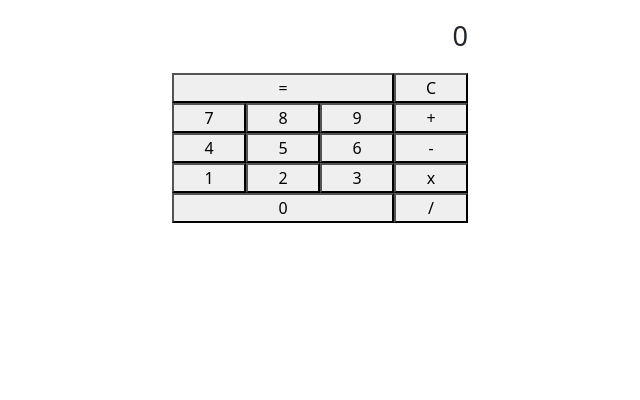
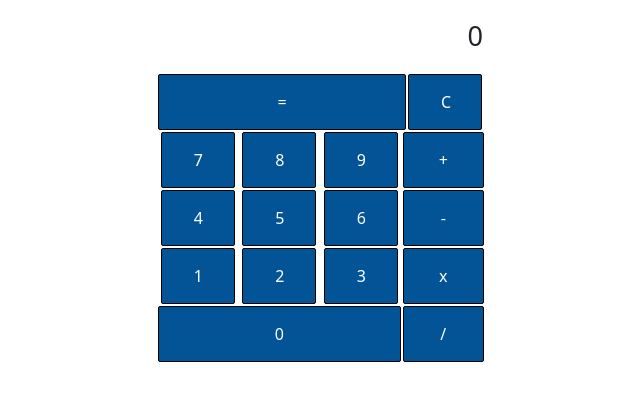
Before and after one commit to devaku/demo, a React (Create React App) app: page / in a window 1280 px wide. Shown: the top 400 px of the page, without its empty margins (320-960 px from the left). Built offline with nearby package versions, Linux system fonts and the light colour scheme.

Commit message:
Basic design

```diff
--- a/src/App.js
+++ b/src/App.js
@@ -333,19 +333,19 @@ function App() {
 
             <div className="d-flex flex-row flex-wrap w-100">
                 <Button
-                    className="flex-grow-1"
+                    className="flex-grow-1 calculator-btn"
                     handleClick={() => handleEqual()}
                     value="="
                 ></Button>
                 <Button
-                    className="w-25"
+                    className=" calculator-btn"
                     value="C"
                     handleClick={() => handleClear()}
                 ></Button>
             </div>
 
             <div className="d-flex w-100">
-                <div className="d-flex flex-row flex-wrap w-75">
+                <div className="d-flex flex-row flex-wrap justify-content-around w-75">
                     {numberButtons.values.map((numbers, index) => {
                         return (
                             <Button
@@ -359,7 +359,7 @@ function App() {
 
                     <div className="d-flex flex-row w-100">
                         <Button
-                            className="w-100"
+                            className="w-100 calculator-btn"
                             handleClick={() => handleButtonNumpad(0)}
                             value="0"
                         ></Button>
@@ -369,7 +369,7 @@ function App() {
                     {numberFunctions.map((math, index) => {
                         return (
                             <Button
-                                className="w-100"
+                                className="w-100 calculator-btn"
                                 value={math.operation}
                                 handleClick={() => math.mathFunction()}
                                 key={index}
--- a/src/main.css
+++ b/src/main.css
@@ -13,7 +13,7 @@
 }
 
 .calculator {
-    width: 320px;
+    width: 350px;
 }
 
 .calculator-main {
@@ -25,5 +25,21 @@
 }
 
 .calculator-btn {
+    background-color: #025497;
+    border: 1px solid black;
+    border-radius: 2px;
+    color: white;
+    display: inline-block;
+    font-size: 16px;
+    margin: 1px;
+    padding: 15px 32px;
+    text-align: center;
+    text-decoration: none;
+    transition-duration: 0.4s;
     width: 74px;
 }
+
+.calculator-btn:hover {
+    background-color: #f1fb93;
+    color: black;
+}
```
Also changed, not shown: src/components/ButtonRow.js (deleted, +0 -13 lines).
